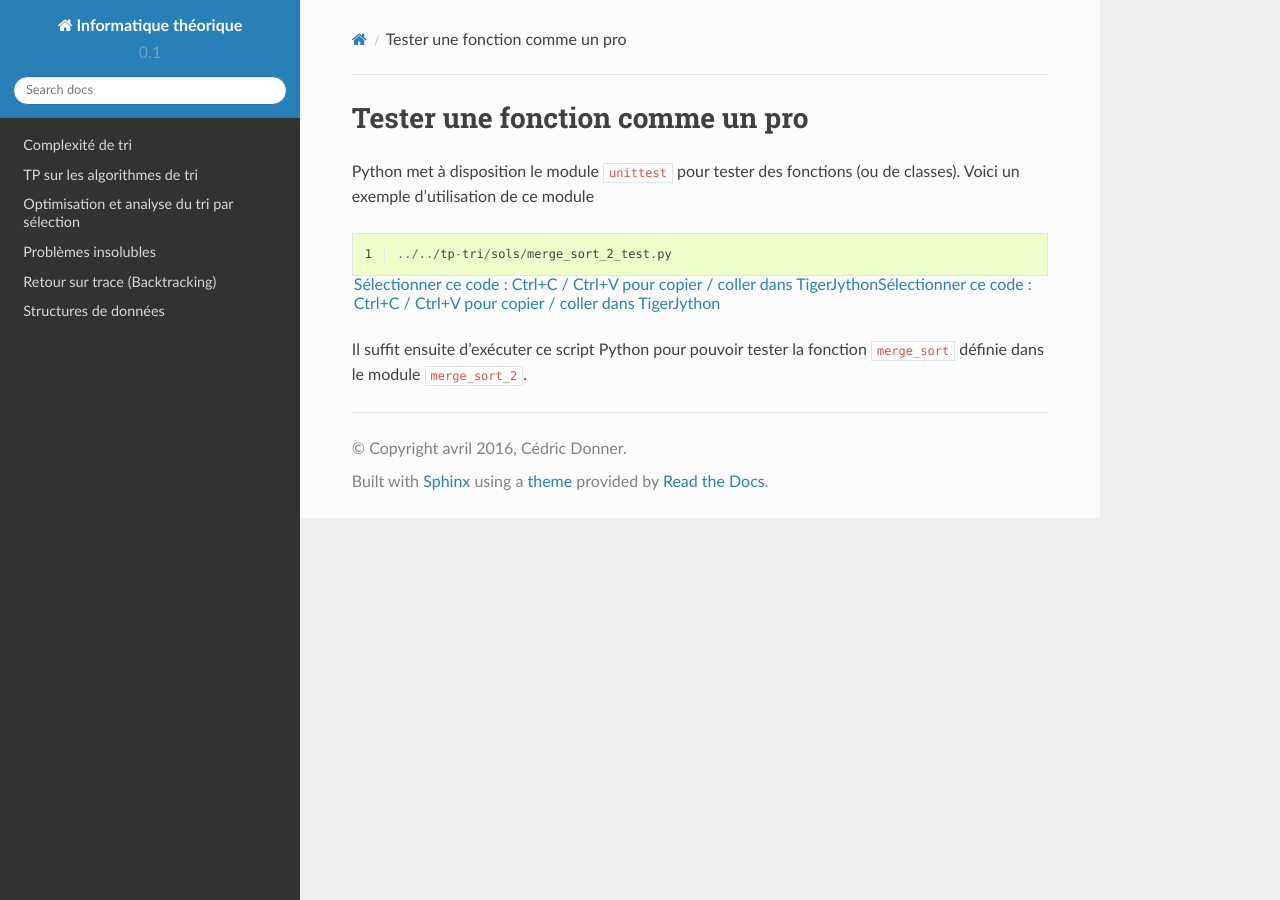
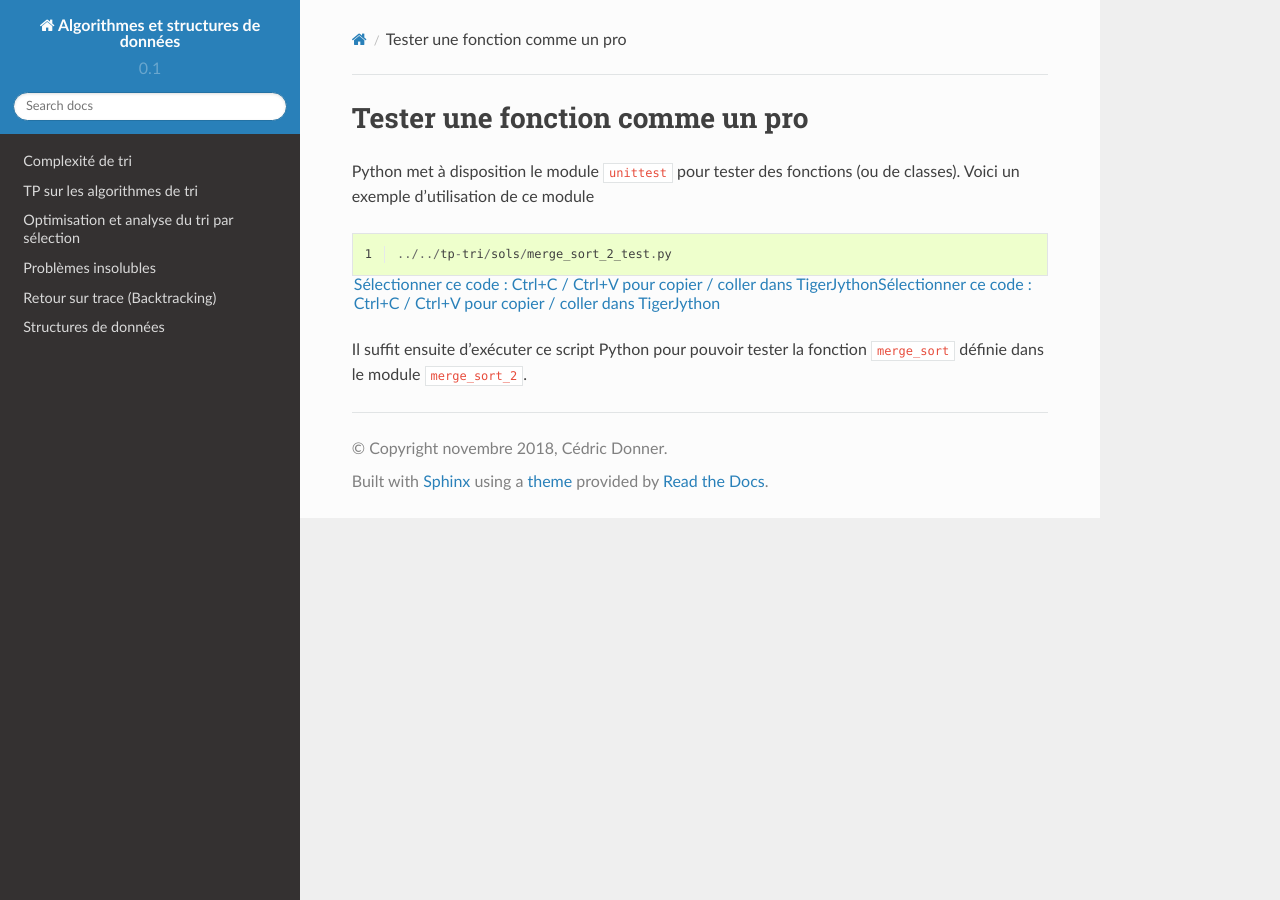
Before and after one commit to oci1517/chapter-theoretical-cs, a Sphinx documentation site: the page built from source/appendix/unittest.rst, in a window 1280 px wide. Built offline with Sphinx 7.4.7 and the Read the Docs theme 2.0.0, drawn with Linux system fonts in a browser that asks for light colours; pages that are not in the unit, such as notebooks, are missing from menus.

Commit message:
Mise à jour du chapitre d'algorithmique

```diff
--- a/source/conf.py
+++ b/source/conf.py
@@ -49,8 +49,8 @@ source_suffix = '.rst'
 master_doc = 'index'
 
 # General information about the project.
-project = u'Informatique théorique'
-copyright = u'avril 2016, Cédric Donner'
+project = u'Algorithmes et structures de données'
+copyright = u'novembre 2018, Cédric Donner'
 
 # The version info for the project you're documenting, acts as replacement for
 # |version| and |release|, also used in various other places throughout the
```
Also changed, not shown: source/index.rst (+6 -3 lines), 1 other file.
